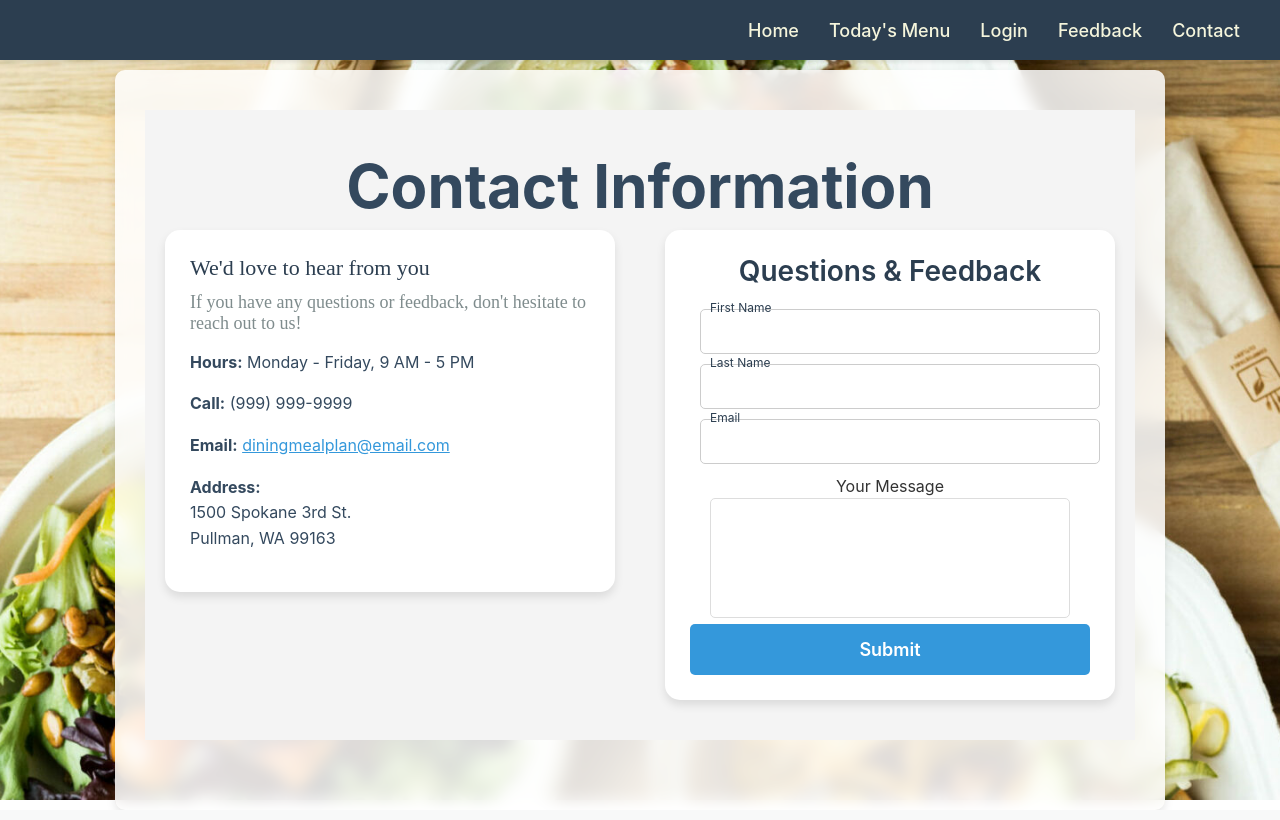
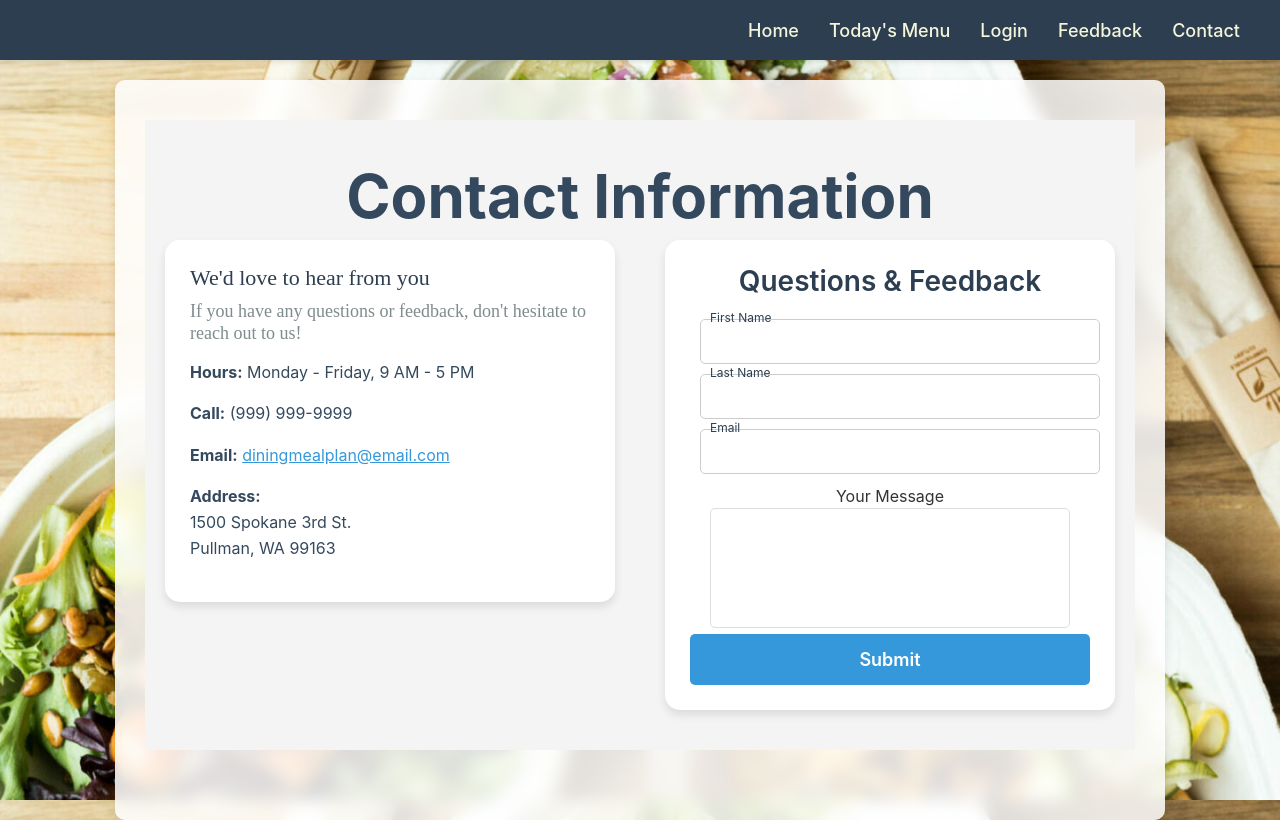
Before and after one commit to Jaehong-username/dininghall-mealplan, a Flask app: page /contact in a window 1280 px wide. Run offline with Flask 3, Linux system fonts and the light colour scheme; some libraries are stand-ins or nearby versions.

Commit message:
fixing admin ui

```diff
--- a/src/static/style.css
+++ b/src/static/style.css
@@ -9,9 +9,10 @@ body{
 
     display: flex;
     flex-direction: column;  /* Arrange flex items vertically */
-    justify-content: center;
+    justify-content: flex-start;
     align-items: center;
     background: url('/static/images/background.jpg') no-repeat;
+    background-attachment: fixed;
     background-size: cover;
     margin: 0; /* Ensure there's no default margin */
     font-family: 'Inter', sans-serif;
```
